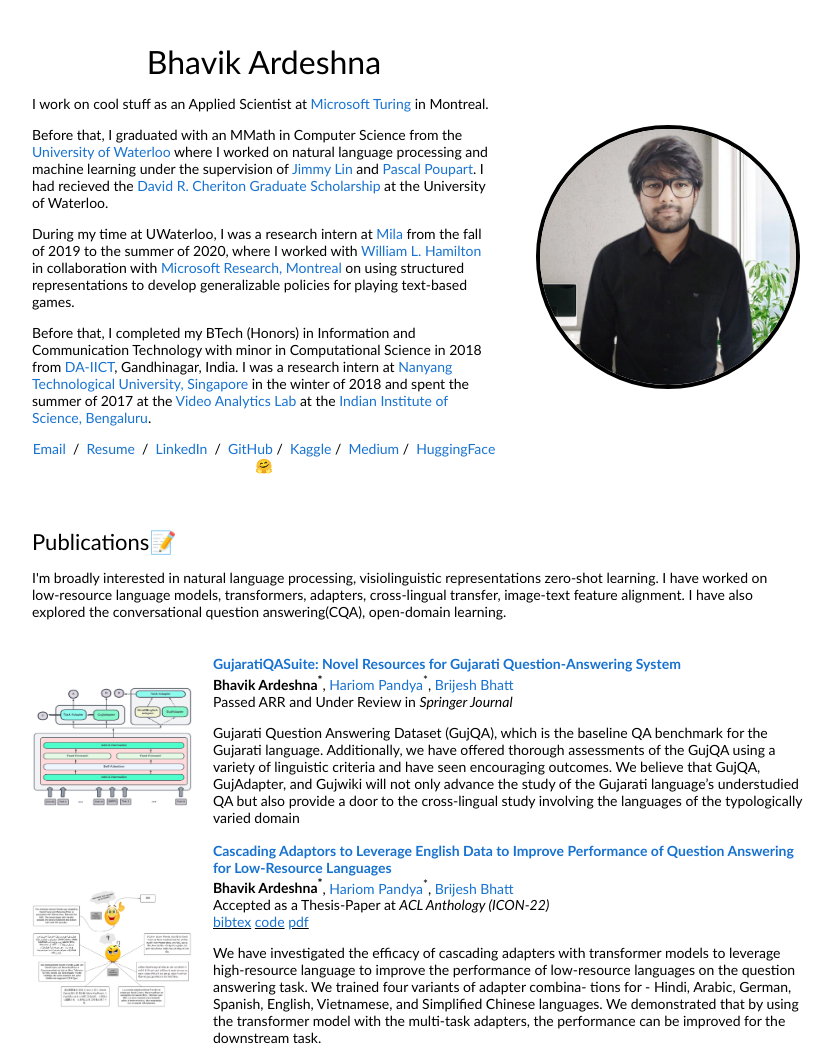
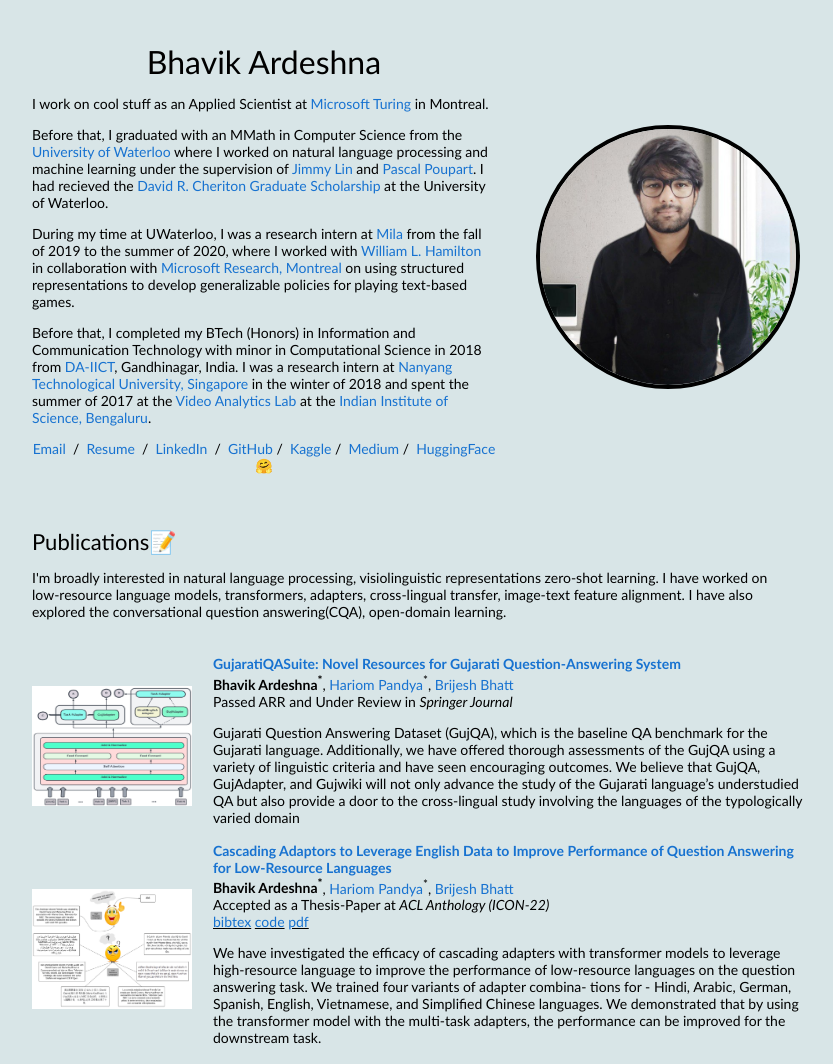
Before and after one commit to Bhavik-Ardeshna/portfolio, a plain HTML site: page index.html in a window 1280 px wide. Shown: the top 1064 px of the page, without its empty margins (228-1061 px from the left). Drawn offline with Linux system fonts and the light colour scheme.

Commit message:
Change background color

```diff
--- a/index.html
+++ b/index.html
@@ -13,7 +13,7 @@
     <!--<link rel="icon" type="image/png" href="images/waterloo_crest.png"> -->
 </head>
 
-<body>
+<body style="background-color: rgb(216, 229, 231);">
     <table
         style="width:100%;max-width:800px;border:0px;border-spacing:0px;border-collapse:separate;margin-right:auto;margin-left:auto;">
         <tbody>
```
